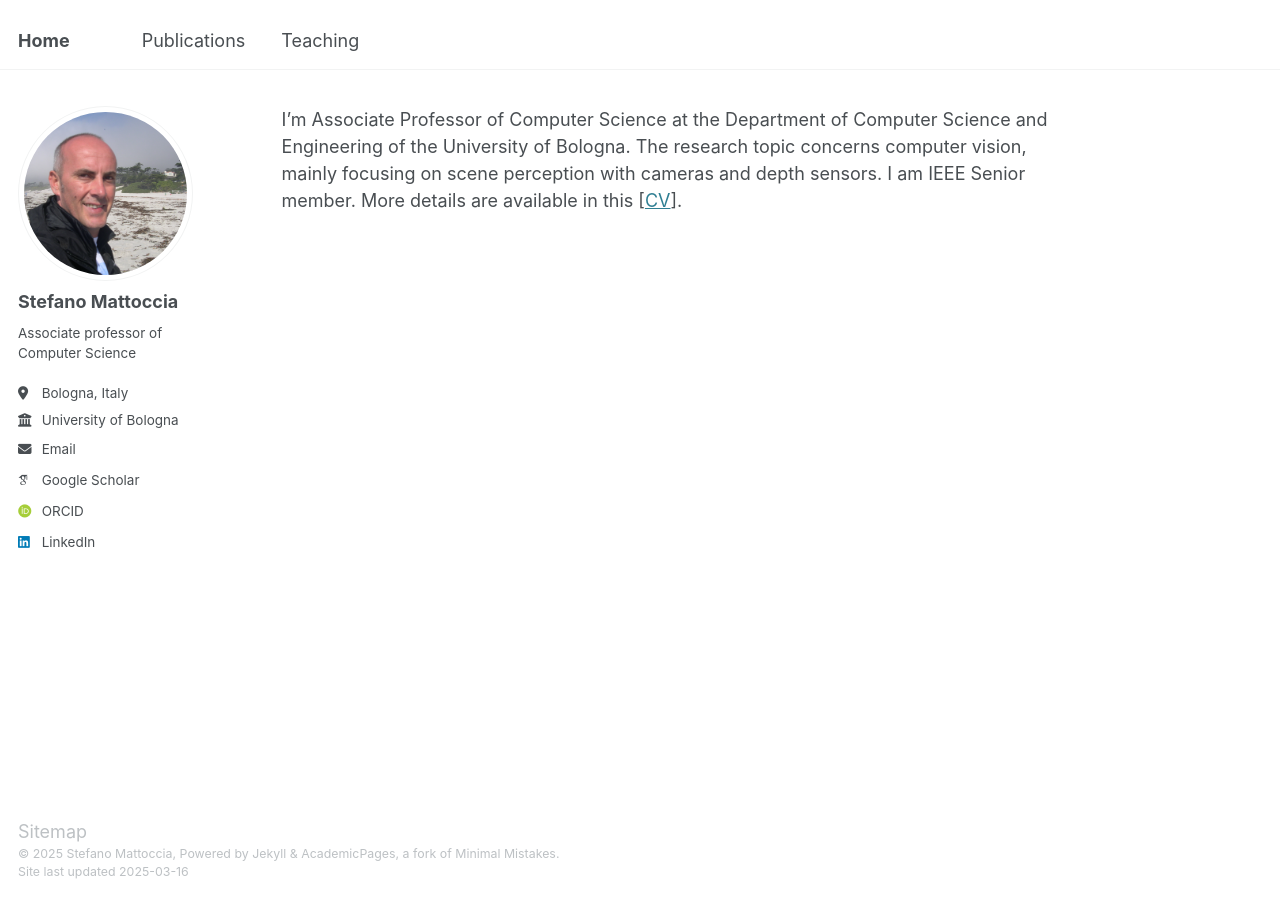
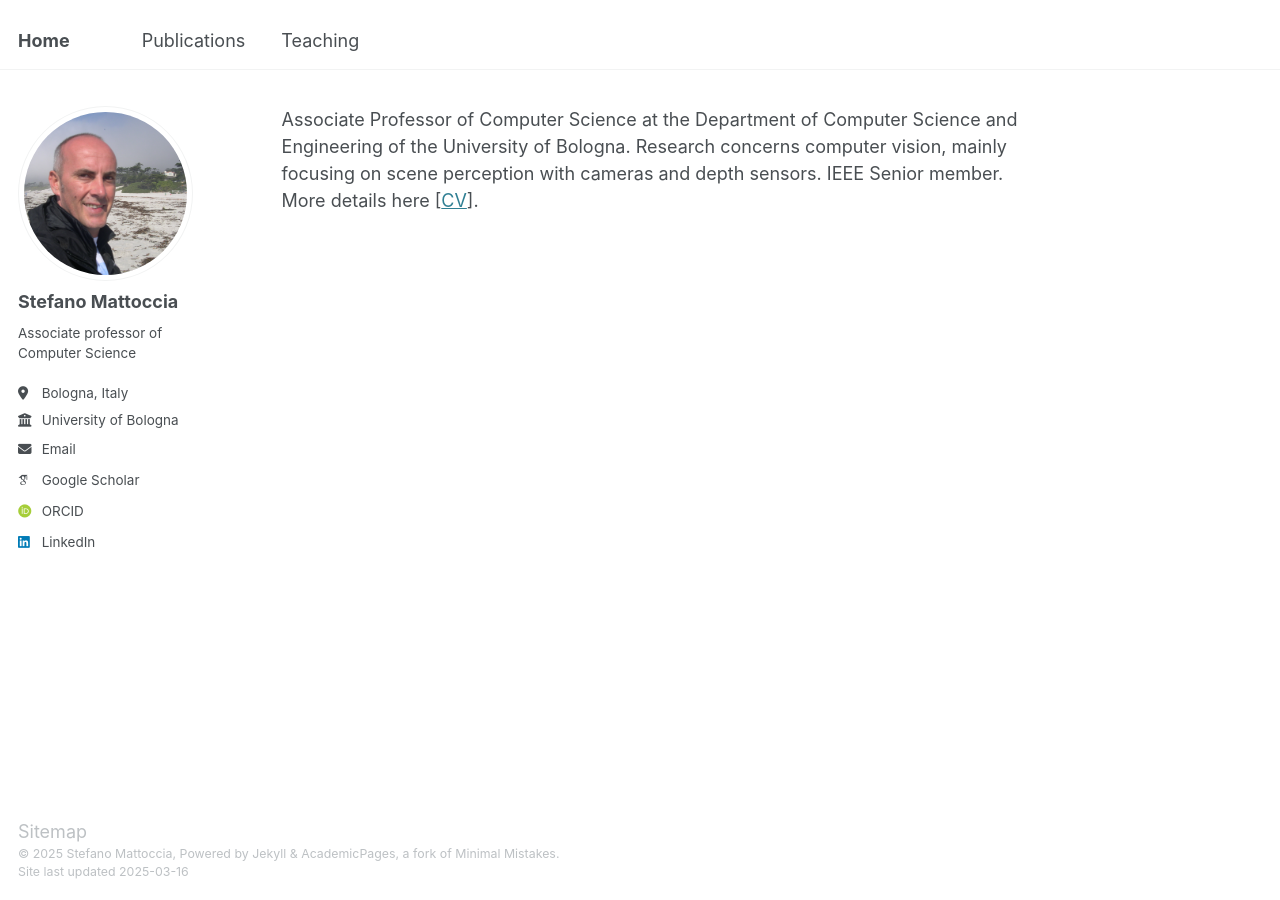
Before and after one commit to stefanomattoccia/stefanomattoccia.github.io, a Jekyll site: the page built from _pages/about.md, in a window 1280 px wide. Built offline with Jekyll 4.4.1, drawn with Linux system fonts in a browser that asks for light colours; some web fonts are replaced.

Commit message:
Update about.md

```diff
--- a/_pages/about.md
+++ b/_pages/about.md
@@ -7,4 +7,4 @@ redirect_from:
   - /about.html
 ---
 
-I'm Associate Professor of Computer Science at the Department of Computer Science and Engineering of the University of Bologna. The research topic concerns computer vision, mainly focusing on scene perception with cameras and depth sensors. I am IEEE Senior member. More details are available in this [[CV](/files/CV_ENG.pdf)].
+Associate Professor of Computer Science at the Department of Computer Science and Engineering of the University of Bologna. Research concerns computer vision, mainly focusing on scene perception with cameras and depth sensors. IEEE Senior member. More details here [[CV](/files/CV_ENG.pdf)].
```
